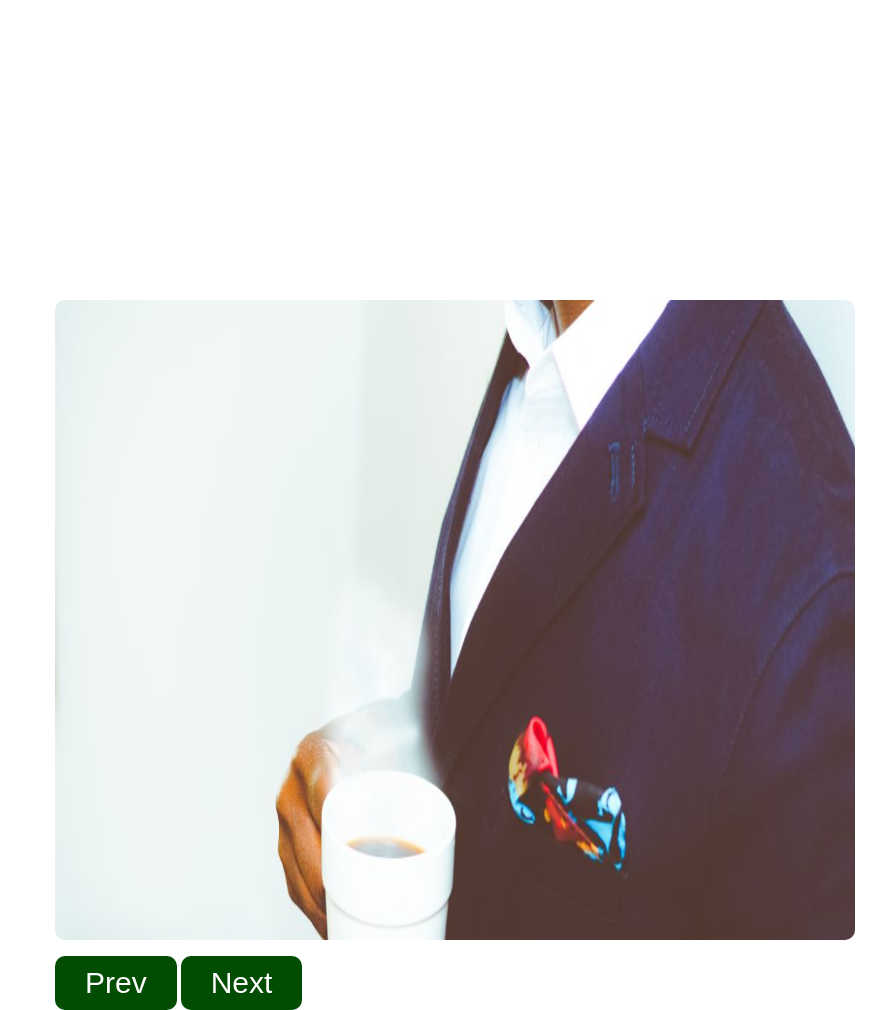
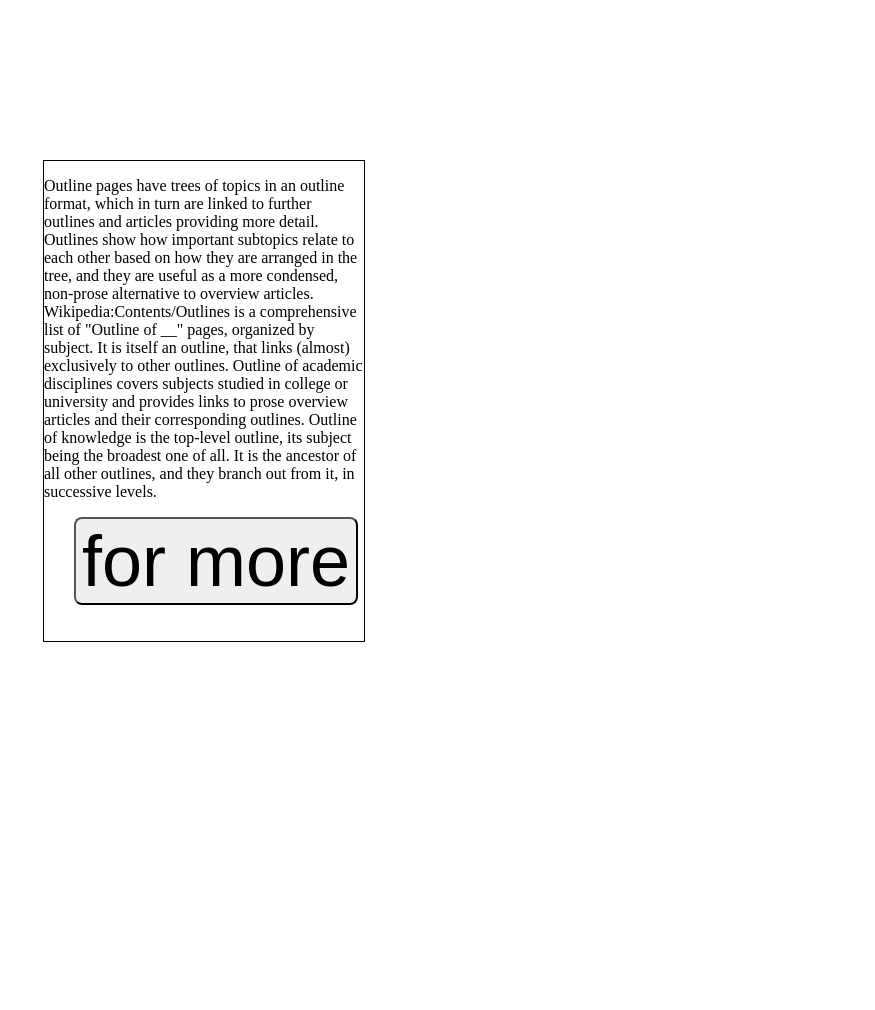
Before and after one commit to alexsjob89/my-content, a PHP site: page /home.html in a window 1320 px wide. Shown: the whole page, without its empty margins (445-1320 px from the left). After the commit the page ends 642 px from the top, so only its background shows below. Run offline with PHP 8.4, Linux system fonts and the light colour scheme; some libraries are stand-ins or nearby versions.

Commit message:
studying

```diff
--- a/home.html
+++ b/home.html
@@ -8,23 +8,36 @@
     <link rel="stylesheet" href="https://unpkg.com/swiper@8/swiper-bundle.min.css" />
     <script src="https://kit.fontawesome.com/305c75402b.js" crossorigin="anonymous"></script>
     <link rel="stylesheet" href="https://cdnjs.cloudflare.com/ajax/libs/Swiper/8.2.2/swiper-bundle.min.js" />
-    <title>Flower Shop</title>
+    <title>practicing javaScript</title>
 </head>
 
 <body>
+    <!-- <button>press me</button>
 
-    <div class="slider">
-        <div class="img-box">
-            <img src="market/coffee.jpg" alt="" class="slider-img">
-        </div>
-        <div class="buttons">
-            <button class="btn" onclick="prev()">Prev</button>
-            <button class="btn" onclick="next()">Next</button>
-        </div>
+
+<div>
+    <p>When you leave the input field, a function is triggered which transforms the input text to upper case.</p>
+
+    <p>When you leave the input field, a function is triggered which transforms the input text to upper case.</p>
+
+    <p>When you leave the input field, a function is triggered which transforms the input text to upper case.</p>
+
+    <p>When you leave the input field, a function is triggered which transforms the input text to upper case.</p>
+
+    <p>When you leave the input field, a function is triggered which transforms the input text to upper case.</p>
+</div> -->
+    <div>
+        <p>Outline pages have trees of topics in an outline format, which in turn are linked to further outlines and articles providing more detail. Outlines show how important subtopics relate to each other based on how they are arranged in the tree, and
+            they are useful as a more condensed, non-prose alternative to overview articles. Wikipedia:Contents/Outlines is a comprehensive list of "Outline of __" pages, organized by subject. It is itself an outline, that links (almost) exclusively to
+            other outlines. Outline of academic disciplines covers subjects studied in college or university and provides links to prose overview articles and their corresponding outlines. Outline of knowledge is the top-level outline, its subject being
+            the broadest one of all. It is the ancestor of all other outlines, and they branch out from it, in successive levels.</p>
+
+        <button>for more</button>
     </div>
 
 
-    <script src="index.js"></script>
+    <script src="index.js">
+    </script>
 </body>
 
 </html>
--- a/index.css
+++ b/index.css
@@ -1,34 +1,32 @@
 @import url('https://fonts.googleapis.com/css2?family=Poppins:wght@200;400&display=swap');
 
-/* * {box-sizing:border-box} */
-
-.slider {
-    position: absolute;
-    padding: 100px;
-    height: 400px;
-    width: 400px;
-    top: 200px;
-    left: 400px;
+/* div {
+    border: 1px solid black;
+    margin-top: 10rem;
+    width: 12rem;
+    margin-left: 9rem;
 }
 
-.img-box img {
-    position: absolute;
-    width: 50rem;
-    height: 40rem;
-    border-radius: 10px;
+button {
+    position: relative;
+    top: 10rem;
+    left: 10rem;
+    font-size: 30px;
+    padding: 20px;
+    border-radius: 8px;
+    cursor: pointer;
+} */
+
+div {
+    border: 1px solid black;
+    width: 20rem;
+    height: 30rem;
+    margin-left: 30rem;
+    margin-top: 10rem;
 }
 
-.btn {
-    border: none;
-    background: rgb(3, 77, 3);
-    position: relative;
-    top: 41rem;
-    font-size: 30px;
-    padding: 10px 30px;
-    color: white;
-    border-radius: 10px;
+button {
+    margin-left: 30px;
+    font-size: 4.5rem;
+    border-radius: 8px;
 }
-
-.btn:hover {
-    background-color: rgb(68, 176, 68);
-}
--- a/index.js
+++ b/index.js
@@ -1,19 +1,28 @@
-var slider_img = document.querySelector('.slider-img');
-var market = ['sound.jpg', 'coffee.jpg', 'workbench.jpg']
-var i = 1;
+// let button = document.querySelector('button')
+// let div = document.querySelector('div')
 
-function prev() {
-    if (i <= 0) i = market.length;
-    i--;
-    return setImg();
-}
 
-function next() {
-    if (i >= market.length - 1) i = -1;
-    i++;
-    return setImg();
-}
+// div.style.display = 'none';
 
-function setImg() {
-    return slider_img.setAttribute('src', 'market/' + market[i]);
-}
+// button.onclick = () => {
+// if(div.style.display === 'none') {
+//     div.style.display = 'block';
+// } else{
+//     div.style.display = 'none';
+// }
+// };
+
+
+var div = document.querySelector("div");
+var button = document.querySelector("button");
+
+button.onclick = function() {
+
+    if (div.className == "open") {
+        div.className = ""
+        button.innerHTML = "Show More"
+    } else {
+        div.className == "open";
+        button.innerHTML = "Show Less"
+    }
+};
```
